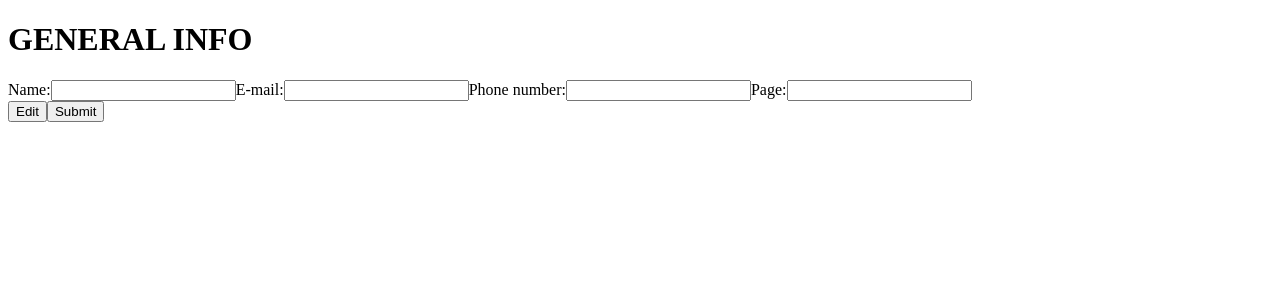
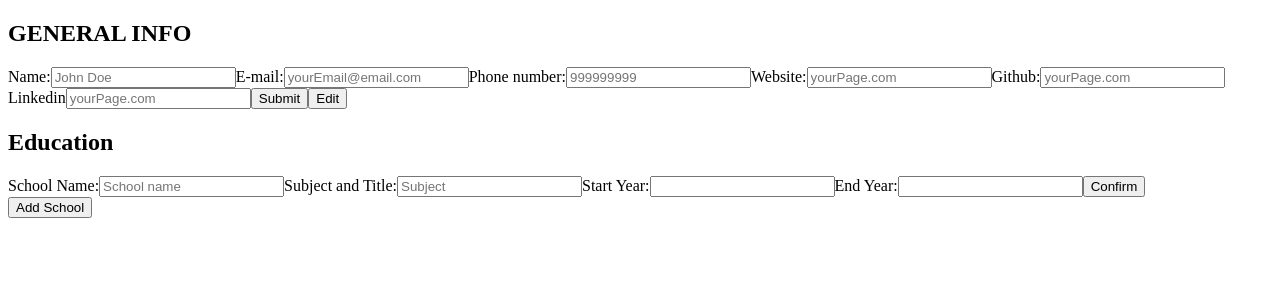
Before and after one commit to MaciejDabrowskii/PROJECT-CV-APPLICATION, a React (Create React App) app: page / in a window 1280 px wide. Shown: the top 300 px of the page. Built offline with nearby package versions, Linux system fonts and the light colour scheme.

Commit message:
bsic components

```diff
--- a/src/App.js
+++ b/src/App.js
@@ -1,18 +1,161 @@
+/* eslint-disable react/no-access-state-in-setstate */
+/* eslint-disable max-len */
+/* eslint-disable react/destructuring-assignment */
+/* eslint-disable react/no-unused-class-component-methods */
+/* eslint-disable react/no-unused-state */
 import React, { Component } from "react";
 import GeneralInfo from "./components/general-info";
+import Education from "./components/education";
 
 class App extends Component
 {
-  constructor()
+  constructor(props)
   {
-    super();
+    super(props);
+
+    this.state = {
+      editMode: true,
+      personalData: {
+        name: "",
+        email: "",
+        phone: "",
+        website: "",
+        github: "",
+        linkedin: "",
+        schools: [],
+        jobs: [],
+      },
+      education: {
+        schoolName: "",
+        subject: "",
+        dateStart: "",
+        dateEnd: "",
+      },
+      experience: {
+        comapnyName: "",
+        position: "",
+        tasks: [],
+        date: "",
+      },
+    };
+
+    this.handleChange.bind(this);
+    this.onSubmitSchool.bind(this);
   }
+
+  handleChange = (e) =>
+  {
+    switch (e.target.id)
+    {
+      case "general-name":
+        this.setState({
+          personalData: {
+            name: e.target.value,
+          },
+        });
+        break;
+
+      case "general-email":
+        this.setState({
+          personalData: {
+            email: e.target.value,
+          },
+        });
+        break;
+
+      case "general-phone":
+        this.setState({
+          personalData: {
+            number: e.target.value,
+          },
+        });
+        break;
+      case "general-github":
+        this.setState({
+          personalData: {
+            github: e.target.value,
+          },
+        });
+        break;
+      case "general-linkedin":
+        this.setState({
+          personalData: {
+            number: e.target.value,
+          },
+        });
+        break;
+      case "general-website":
+        this.setState({
+          personalData: {
+            website: e.target.value,
+          },
+        });
+        break;
+      case "education-school":
+        this.setState({
+          education: {
+            schoolName: e.target.value,
+          },
+        });
+        break;
+      case "education-subject":
+        this.setState({
+          education: {
+            subject: e.target.value,
+          },
+        });
+        break;
+      case "education-start":
+        this.setState({
+          education: {
+            dateStart: e.target.value,
+          },
+        });
+        break;
+      case "education-end":
+        this.setState({
+          education: {
+            dateEnd: e.target.value,
+          },
+        });
+        break;
+      default:
+    }
+  };
+
+  onSubmitSchool = (e) =>
+  {
+    e.preventDefault();
+    this.setState({
+      personalData: {
+        schools: this.state.personalData.schools.concat(this.state.education),
+      },
+      education: {
+        schoolName: "",
+        subject: "",
+        dateStart: "",
+        dateEnd: "",
+      },
+    });
+    console.log(this.state.personalData.schools.length);
+  };
 
   render()
   {
     return (
       <div className="App">
-        <GeneralInfo />
+        <h2>GENERAL INFO</h2>
+        <GeneralInfo handleChange={this.handleChange} personalData={this.state} />
+        <h2>Education</h2>
+        <div className="education">
+          <Education handleChange={this.handleChange} onSubmitSchool={this.onSubmitSchool} />
+          <button
+            className="add-school-btn"
+            type="button"
+          >
+            Add School
+          </button>
+        </div>
       </div>
     );
   }
--- a/src/components/education.js
+++ b/src/components/education.js
@@ -1 +1,67 @@
+/* eslint-disable no-unused-vars */
+/* eslint-disable react/destructuring-assignment */
+/* eslint-disable react/prop-types */
+/* eslint-disable jsx-a11y/label-has-associated-control */
 import React, { Component } from "react";
+
+class Education extends Component
+{
+  constructor(props)
+  {
+    super(props);
+  }
+
+  render()
+  {
+    const {
+      handleChange,
+      onSubmitSchool,
+    } = this.props;
+    return (
+      <form>
+        <label htmlFor="education-school">School Name:</label>
+        <input
+          id="education-school"
+          type="text"
+          minLength="2"
+          placeholder="School name"
+          onChange={this.props.handleChange}
+          required
+        />
+        <label htmlFor="education-subject">Subject and Title:</label>
+        <input
+          id="education-subject"
+          type="text"
+          minLength="2"
+          placeholder="Subject"
+          onChange={this.props.handleChange}
+        />
+        <label htmlFor="education-start">Start Year:</label>
+        <input
+          id="education-start"
+          type="number"
+          minLength="4"
+          maxLength="4"
+          onChange={this.props.handleChange}
+          required
+        />
+        <label htmlFor="education-end">End Year:</label>
+        <input
+          id="education-end"
+          type="nuber"
+          minLength="4"
+          maxLength="4"
+          onChange={this.props.handleChange}
+        />
+        <input
+          className="submit-school-btn"
+          type="submit"
+          value="Confirm"
+          onClick={this.props.onSubmitSchool}
+        />
+      </form>
+    );
+  }
+}
+
+export default Education;
--- a/src/components/general-info.js
+++ b/src/components/general-info.js
@@ -1,32 +1,91 @@
+/* eslint-disable no-unused-vars */
+/* eslint-disable react/destructuring-assignment */
+/* eslint-disable react/prop-types */
 /* eslint-disable jsx-a11y/label-has-associated-control */
 import React, { Component } from "react";
 
 class GeneralInfo extends Component
 {
-  constructor()
+  constructor(props)
   {
-    super();
+    super(props);
   }
 
   render()
   {
+    const { handleChange, personalData } = this.props;
     return (
       <div className="general-info">
-        <h1>GENERAL INFO</h1>
         <form>
-          <label htmlFor="input-name">Name:</label>
-          <input id="input-name" type="text" />
-          <label htmlFor="input-email">E-mail:</label>
-          <input id="input-email" type="email" />
-          <label htmlFor="input-phone">Phone number:</label>
-          <input id="input-phone" type="text" />
-          <label htmlFor="input-page">Page:</label>
-          <input id="input-page" type="text" />
+          <label htmlFor="general-name">Name:</label>
+          <input
+            id="general-name"
+            type="text"
+            minLength="2"
+            placeholder="John Doe"
+            onChange={this.props.handleChange}
+            value={this.props.personalData.name}
+            required
+          />
+          <label htmlFor="general-email">E-mail:</label>
+          <input
+            id="general-email"
+            type="email"
+            minLength="2"
+            placeholder="yourEmail@email.com"
+            onChange={this.props.handleChange}
+            value={this.props.personalData.email}
+            required
+          />
+          <label htmlFor="general-phone">Phone number:</label>
+          <input
+            id="general-phone"
+            type="number"
+            minLength="9"
+            placeholder="999999999"
+            onChange={this.props.handleChange}
+            value={this.props.personalData.phone}
+            required
+          />
+          <label htmlFor="general-website">Website:</label>
+          <input
+            id="general-website"
+            type="text"
+            minLength="5"
+            placeholder="yourPage.com"
+            onChange={this.props.handleChange}
+            value={this.props.personalData.website}
+          />
+          <label htmlFor="general-github">Github:</label>
+          <input
+            id="general-github"
+            type="text"
+            minLength="5"
+            placeholder="yourPage.com"
+            onChange={this.props.handleChange}
+            value={this.props.personalData.github}
+          />
+          <label htmlFor="general-linkedin">Linkedin</label>
+          <input
+            id="general-linkedin"
+            type="text"
+            minLength="5"
+            placeholder="yourPage.com"
+            onChange={this.props.handleChange}
+            value={this.props.personalData.linkedin}
+          />
+          <input
+            id="submit-btn"
+            type="submit"
+            value="Submit"
+          />
+          <button
+            className="edit-btn"
+            type="button"
+          >
+            Edit
+          </button>
         </form>
-        <div className="buttons-container">
-          <button className="edit-btn" type="button">Edit</button>
-          <button className="submit-btn" type="submit">Submit</button>
-        </div>
       </div>
     );
   }
```
Also changed, not shown: .eslintrc.json.
